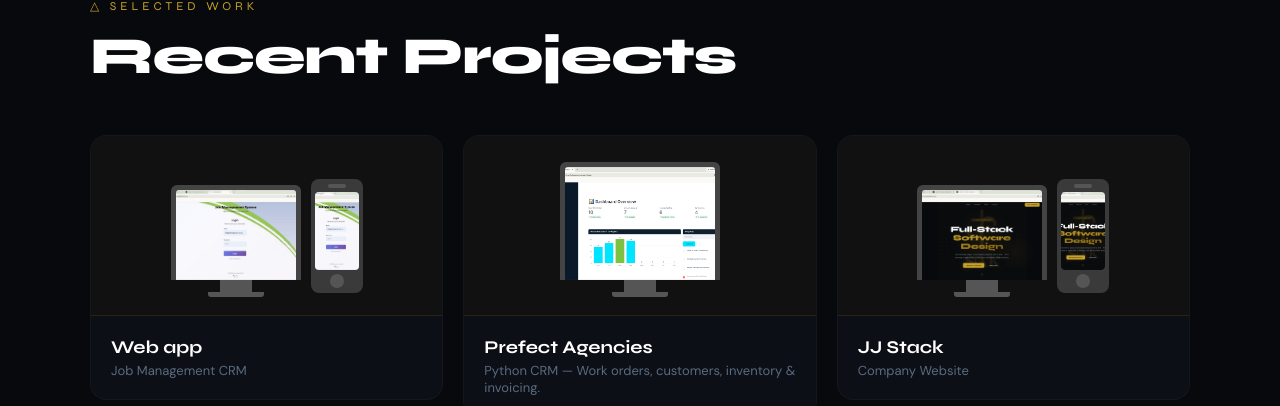
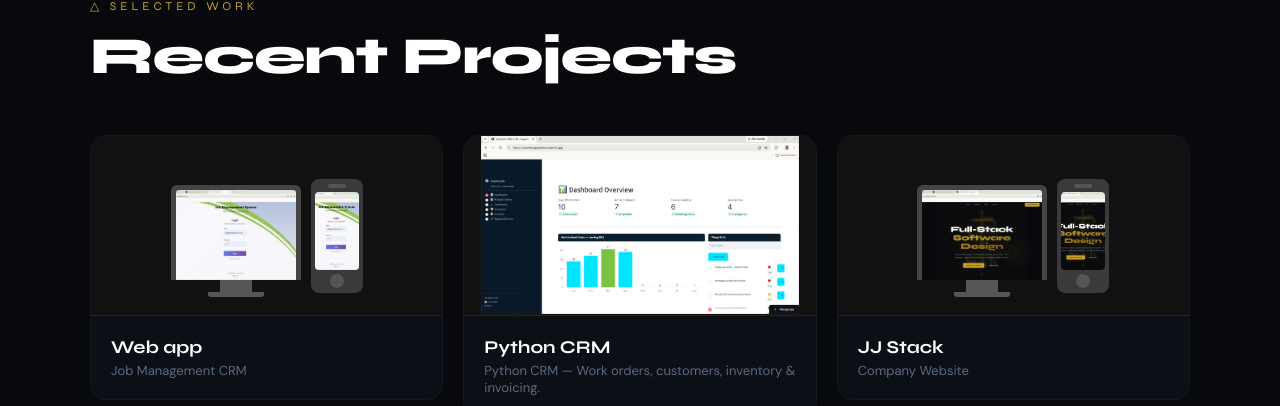
Before and after one commit to jlo128456/JJ_stack, a React (Create React App) app in the folder jj__stack/: page / in a window 1280 px wide. Shown: the part 2358-2764 px from the top of the page. Built offline with nearby package versions, Linux system fonts and the light colour scheme; no server answers; the database is empty.

Commit message:
updated data.js

```diff
--- a/jj__stack/src/data.js
+++ b/jj__stack/src/data.js
@@ -10,6 +10,6 @@
 
 export const projects = [
   { name: "Web app", type: "Job Management CRM", url: "https://padigital.com.au", image: "/pa-digital.png" },
-  { name: "Prefect Agencies", type: "Python CRM — Work orders, customers, inventory & invoicing.", url: "https://smartlinkappdemo.streamlit.app/", image: "/pa-crm.png" },
+  { name: "Python CRM", type: "Python CRM — Work orders, customers, inventory & invoicing.", url: "https://smartlinkappdemo.streamlit.app/", image: "/pa-crm.png" },
   { name: "JJ Stack", type: "Company Website", url: "https://jjstack.com.au", image: "/jj-stak.png" },
 ];
```
